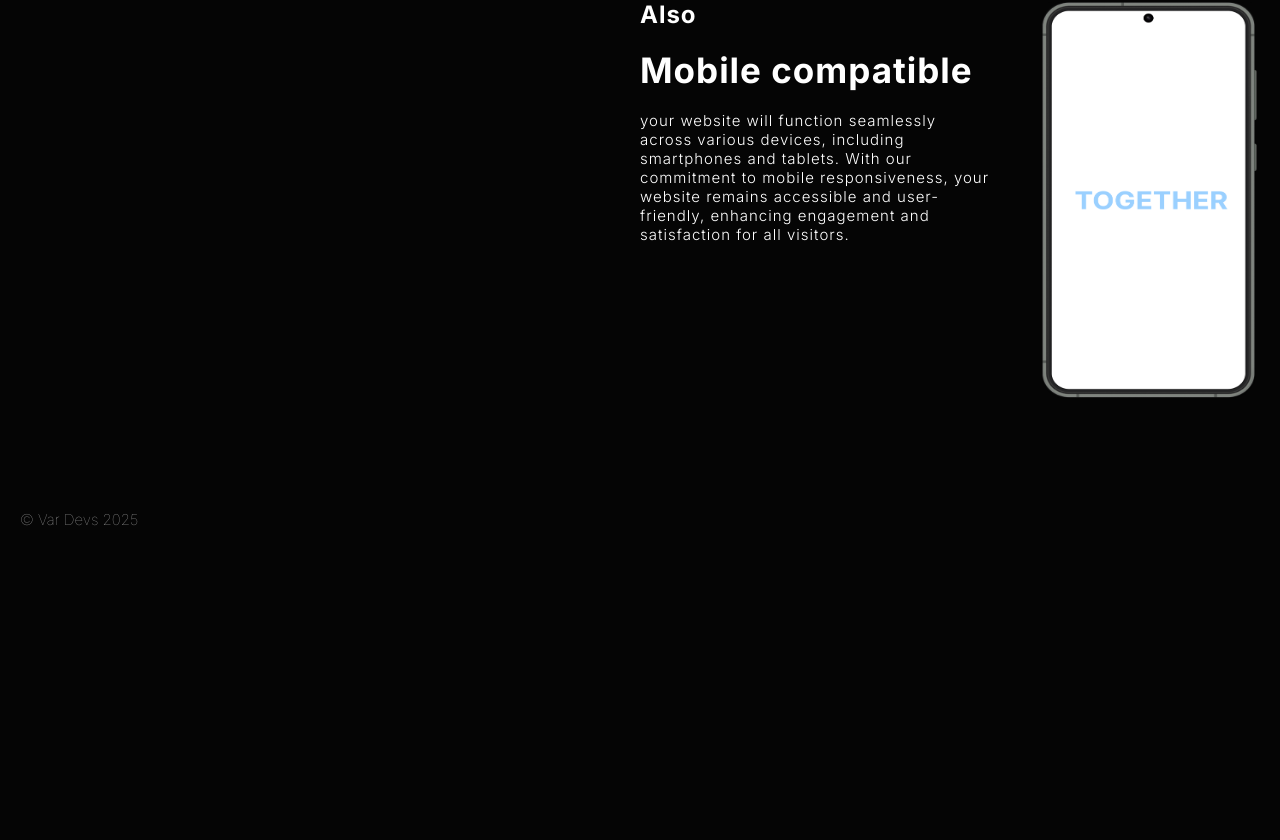
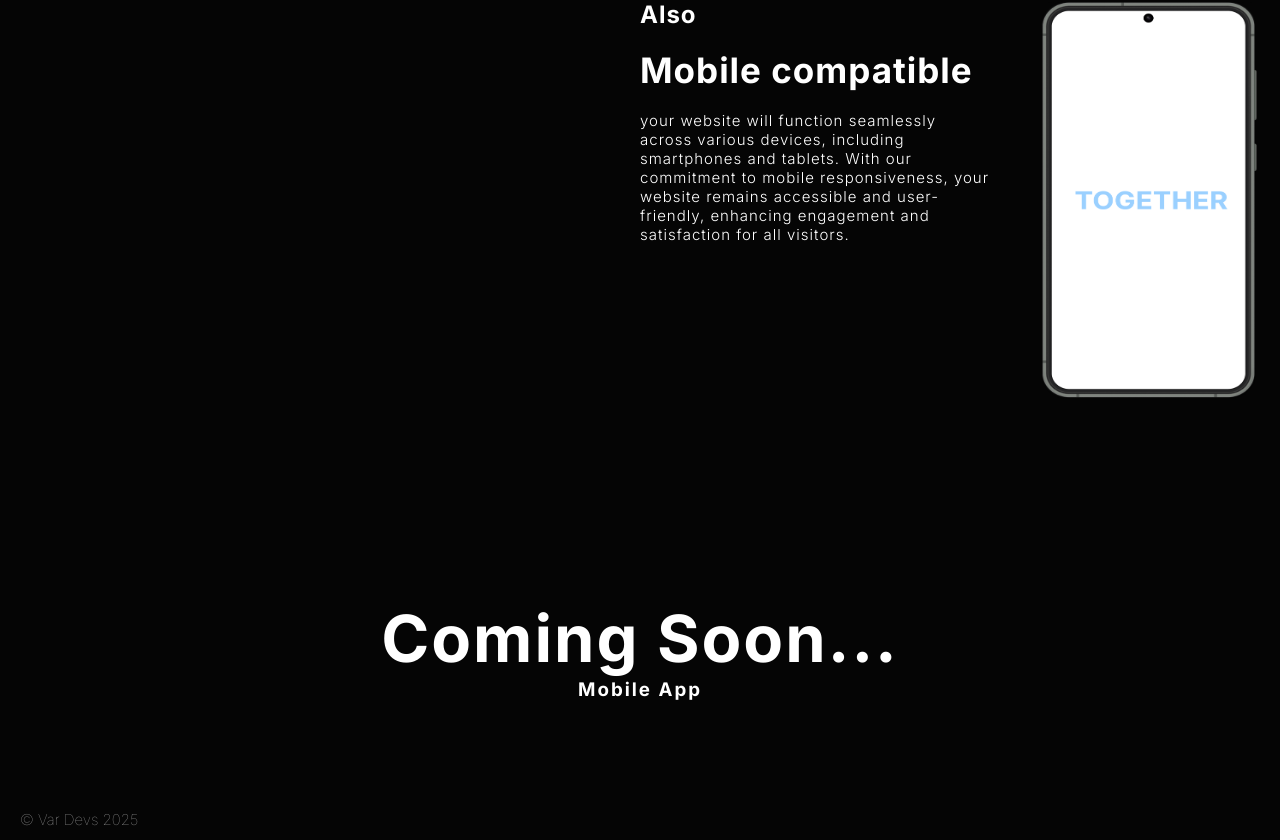
Before and after one commit to Var-Devs/var-devs, a React (Vite) app: page /services in a window 1280 px wide. Shown: the part 939-1779 px from the top of the page. Before the commit the page ends 1479 px from the top, so only its background shows below. Built offline with nearby package versions, Linux system fonts and the light colour scheme.

Commit message:
fixed service page

```diff
--- a/src/pages/ServicePage.scss
+++ b/src/pages/ServicePage.scss
@@ -120,6 +120,15 @@
     }
   }
 
+  .coming-soon {
+    display: flex;
+    letter-spacing: 2px;
+    justify-content: center;
+    align-items: center;
+    flex-direction: column;
+    height: 300px;
+  }
+
   footer {
     p {
       height: 40px;
--- a/src/pages/ServicePage.tsx
+++ b/src/pages/ServicePage.tsx
@@ -32,6 +32,11 @@ export default function ServicePage() {
         </div>
         <img src={mobile_device} />
       </div>
+      <div className="coming-soon">
+        <h1>Coming Soon...</h1>
+        <h3>Mobile App</h3>
+      </div>
+
       <footer>
         <p>&copy; Var Devs {new Date().getFullYear()} </p>
       </footer>
```
